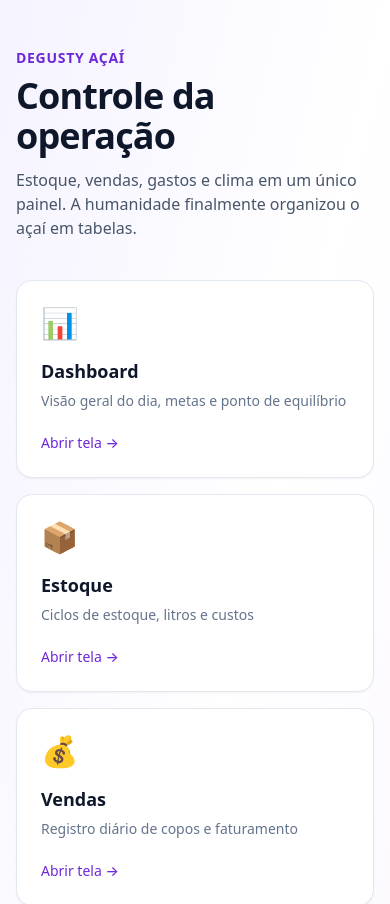
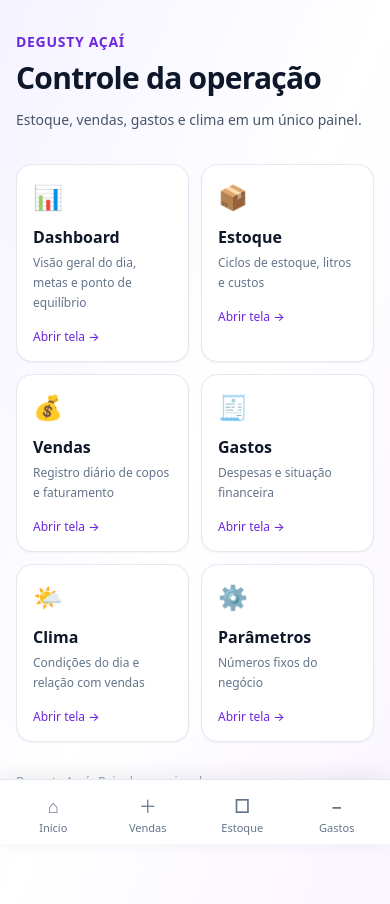
Before and after one commit to Foxkvjx/degustyacaii, a Next.js app: page / in a window 390 px wide. Shown: the top 904 px of the page. Built offline with nearby package versions, Linux system fonts and the light colour scheme.

Commit message:
feat: adapta início para navegação mobile

```diff
--- a/app/page.tsx
+++ b/app/page.tsx
@@ -1,4 +1,5 @@
 import Link from "next/link";
+import MobileNav from "./components/MobileNav";
 
 const screens = [
   ["/dashboard", "Dashboard", "Visão geral do dia, metas e ponto de equilíbrio", "📊"],
@@ -10,5 +11,27 @@ const screens = [
 ];
 
 export default function Home() {
-  return <main className="min-h-screen bg-gradient-to-br from-acai-50 via-white to-purple-50"><div className="mx-auto max-w-6xl px-4 py-12 sm:px-6"><header className="mb-10"><p className="text-sm font-semibold uppercase tracking-wider text-acai-700">Degusty Açaí</p><h1 className="mt-2 text-4xl font-bold tracking-tight text-slate-900 sm:text-5xl">Controle da operação</h1><p className="mt-3 max-w-2xl text-slate-600">Estoque, vendas, gastos e clima em um único painel. A humanidade finalmente organizou o açaí em tabelas.</p></header><div className="grid gap-4 sm:grid-cols-2 lg:grid-cols-3">{screens.map(([href, title, description, emoji]) => <Link key={href} href={href} className="group rounded-2xl border border-slate-200 bg-white p-6 shadow-sm transition hover:-translate-y-0.5 hover:border-acai-300 hover:shadow-md"><div className="text-3xl">{emoji}</div><h2 className="mt-4 text-lg font-semibold text-slate-900 group-hover:text-acai-700">{title}</h2><p className="mt-1 text-sm leading-6 text-slate-500">{description}</p><span className="mt-5 block text-sm font-medium text-acai-700">Abrir tela →</span></Link>)}</div><footer className="mt-12 text-sm text-slate-400">Degusty Açaí · Painel operacional</footer></div></main>;
+  return (
+    <main className="min-h-screen bg-gradient-to-br from-acai-50 via-white to-purple-50 pb-24 sm:pb-0">
+      <div className="mx-auto max-w-6xl px-4 py-8 sm:px-6 sm:py-12">
+        <header className="mb-8 sm:mb-10">
+          <p className="text-sm font-semibold uppercase tracking-wider text-acai-700">Degusty Açaí</p>
+          <h1 className="mt-2 text-3xl font-bold tracking-tight text-slate-900 sm:text-5xl">Controle da operação</h1>
+          <p className="mt-3 max-w-2xl text-sm leading-6 text-slate-600 sm:text-base">Estoque, vendas, gastos e clima em um único painel.</p>
+        </header>
+        <div className="grid grid-cols-2 gap-3 sm:grid-cols-2 sm:gap-4 lg:grid-cols-3">
+          {screens.map(([href, title, description, emoji]) => (
+            <Link key={href} href={href} className="group rounded-2xl border border-slate-200 bg-white p-4 shadow-sm transition active:scale-[0.98] sm:p-6 sm:hover:-translate-y-0.5 sm:hover:border-acai-300 sm:hover:shadow-md">
+              <div className="text-2xl sm:text-3xl">{emoji}</div>
+              <h2 className="mt-3 text-base font-semibold text-slate-900 sm:mt-4 sm:text-lg">{title}</h2>
+              <p className="mt-1 text-xs leading-5 text-slate-500 sm:text-sm sm:leading-6">{description}</p>
+              <span className="mt-4 block text-xs font-medium text-acai-700 sm:mt-5 sm:text-sm">Abrir tela →</span>
+            </Link>
+          ))}
+        </div>
+        <footer className="mt-8 text-xs text-slate-400 sm:mt-12 sm:text-sm">Degusty Açaí · Painel operacional</footer>
+      </div>
+      <MobileNav />
+    </main>
+  );
 }
```
